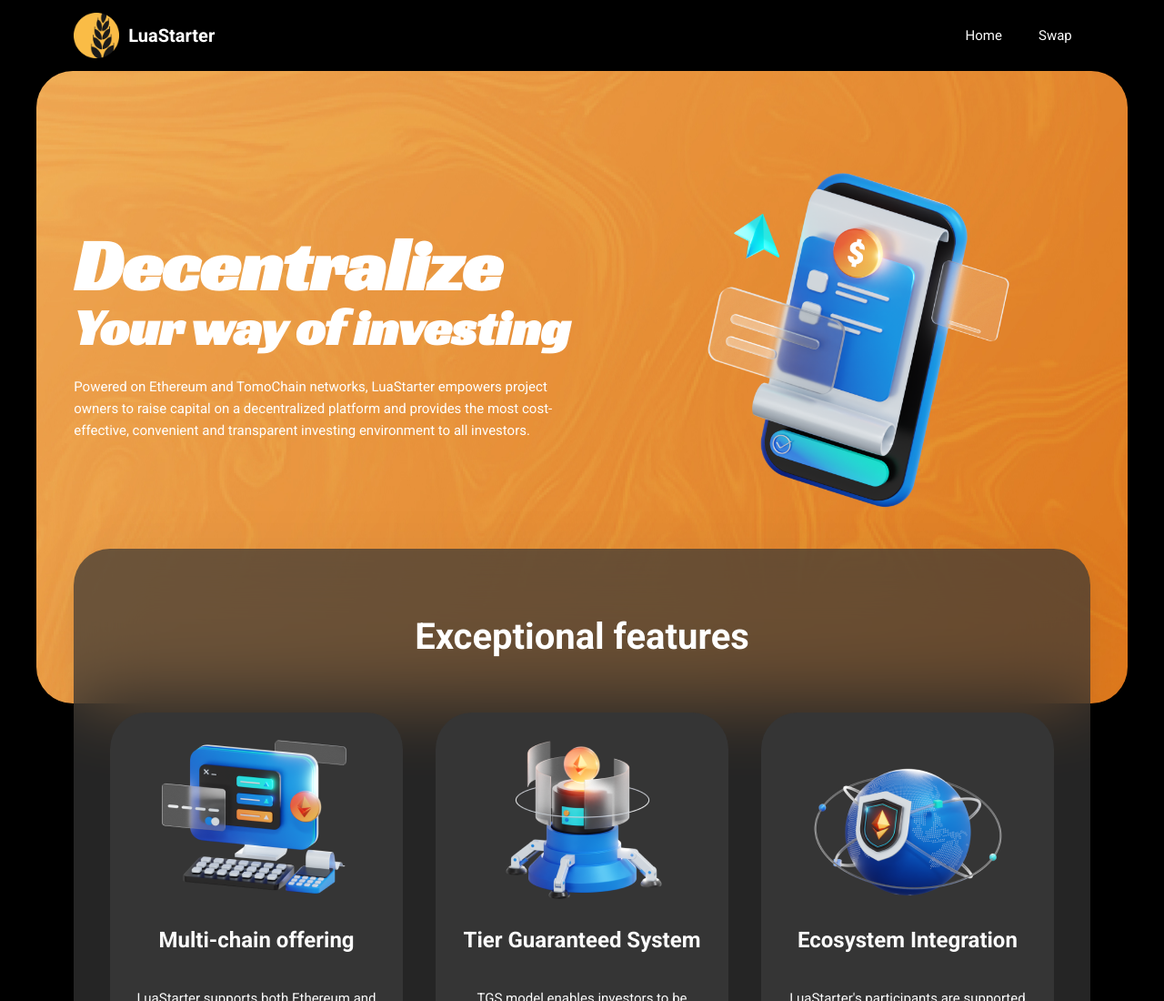
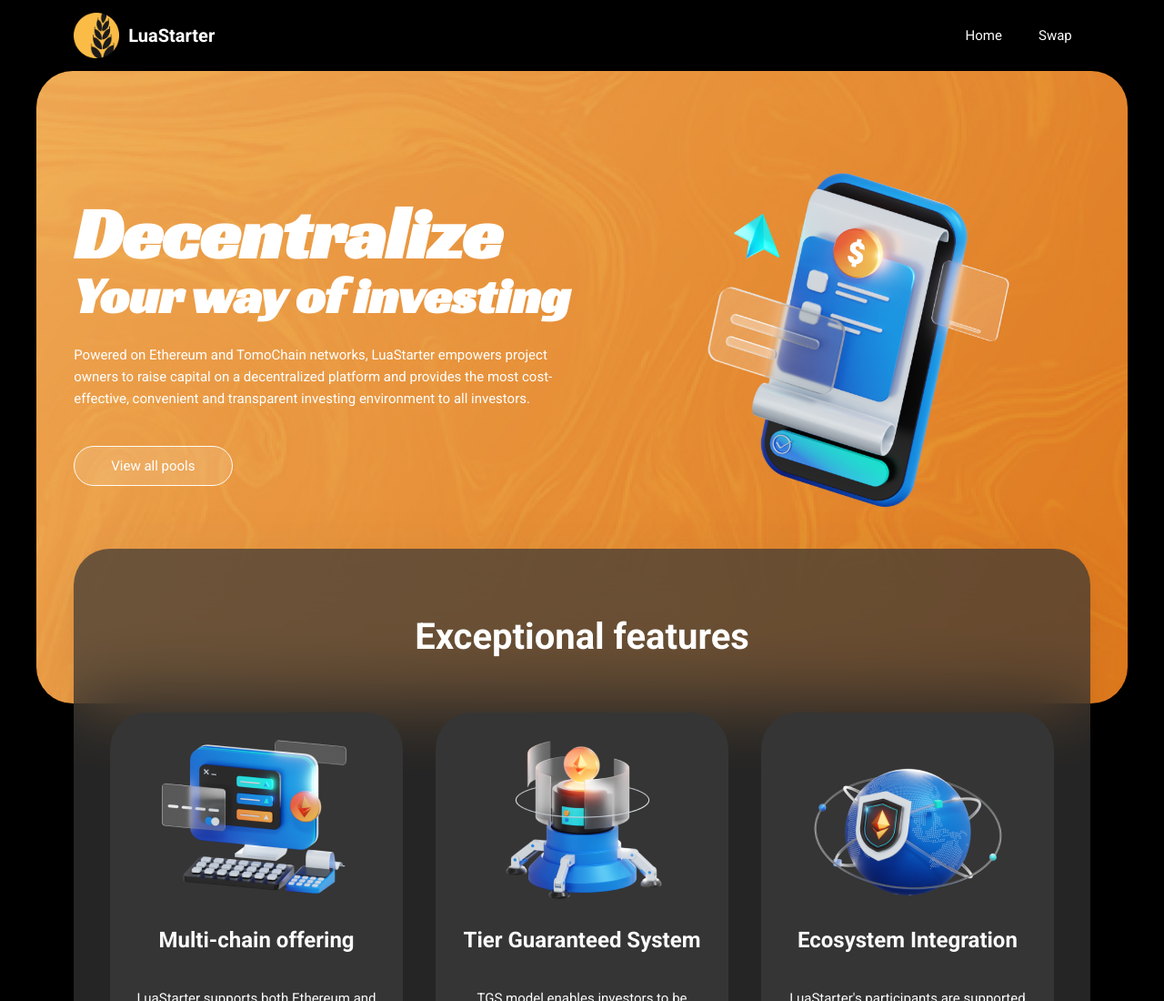
Before and after one commit to tunght91/luaswap-starter-homepage, a plain HTML site: page index.html in a window 1280 px wide. Shown: the top 1100 px of the page at 91% size. Drawn offline with nearby package versions, Linux system fonts and the light colour scheme.

Commit message:
Update index.html

```diff
--- a/index.html
+++ b/index.html
@@ -93,7 +93,7 @@
                     to raise capital on a decentralized
                     platform and provides the most cost-effective, convenient and transparent investing environment to
                     all investors.</p>
-                  <!-- <a class="button" href="#">View all pools</a> -->
+                  <a class="button" href="https://app.luaswap.org/ido#/idos" target="__blank">View all pools</a>
                 </div>
                 <div class="content-right col-6">
                   <img src="assets/images/security-top.png" alt="LuaStarter launches">
```
